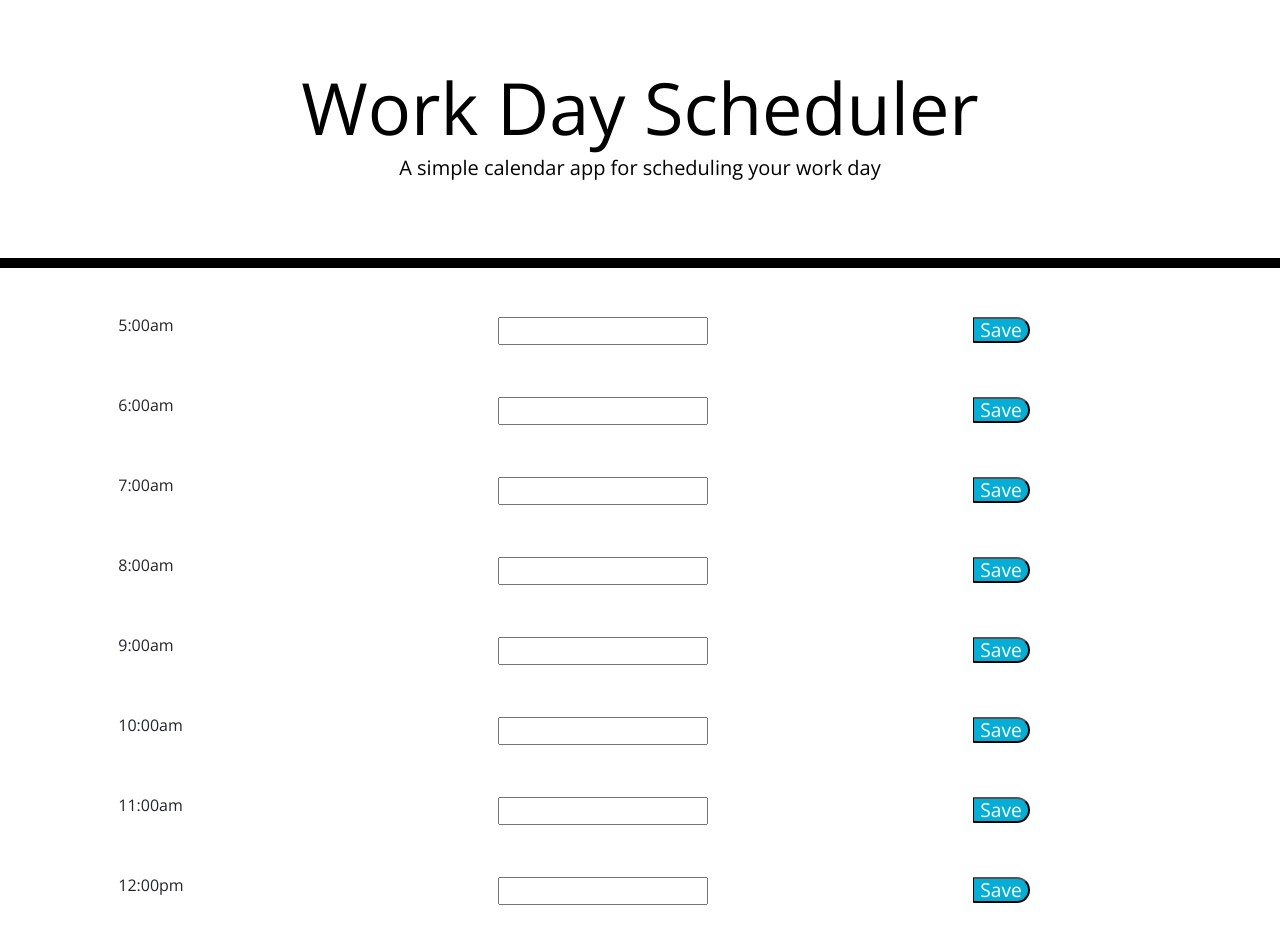
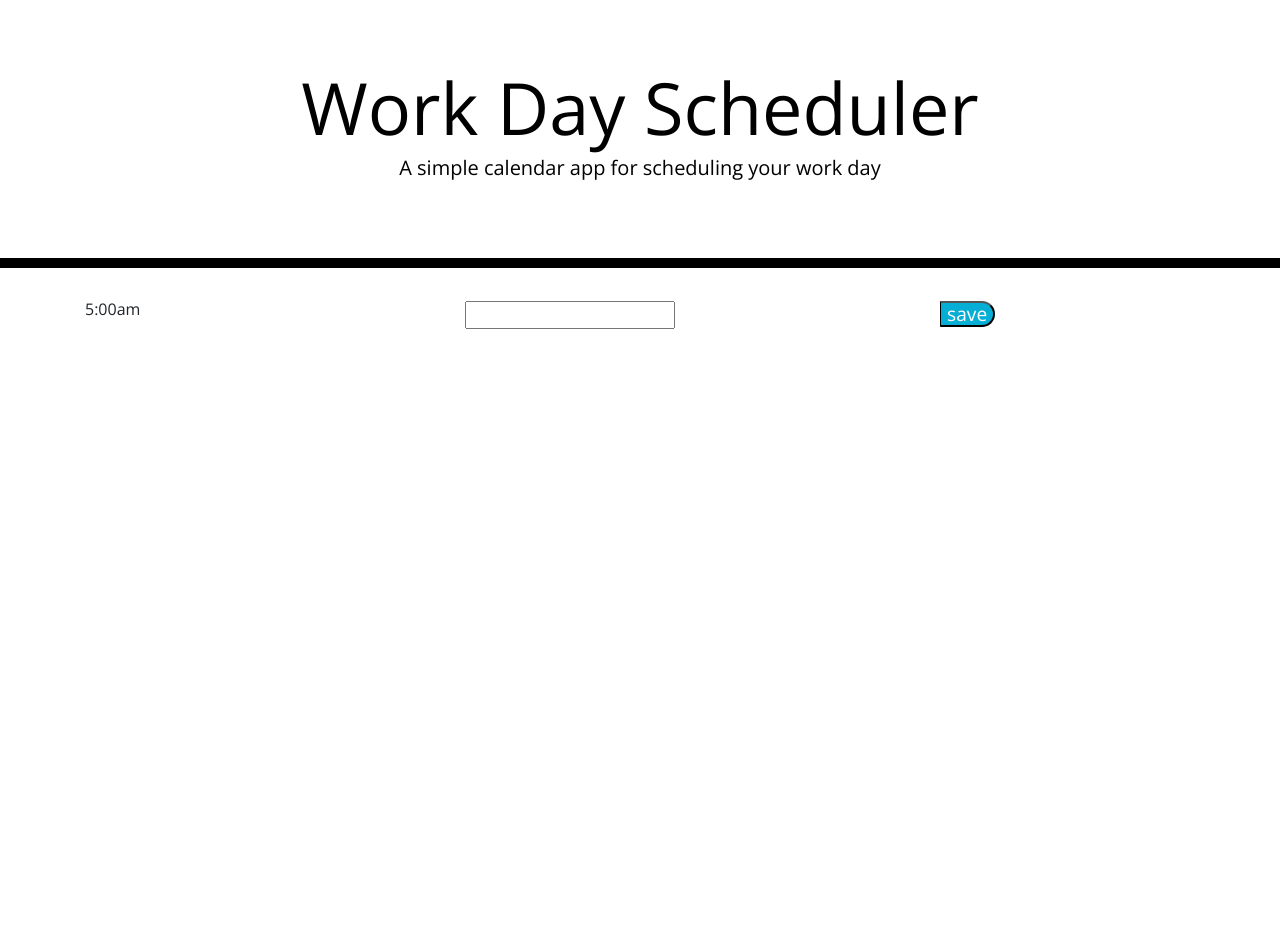
Before and after one commit to aroseca15/Work_Day_Planner, a plain HTML site: page index.html in a window 1280 px wide. Shown: the top 943 px of the page. After the commit the page ends 800 px from the top, so only its background shows below. Drawn offline with nearby package versions, Linux system fonts and the light colour scheme.

Commit message:
Created JQuery elements

```diff
--- a/index.html
+++ b/index.html
@@ -20,7 +20,7 @@
     <p id="currentDay" class="lead"></p>
   </header>
   <main class="container">
-    <section class="row">
+    <!-- <section class="row">
       <div class="col-md-4">
         5:00am
       </div>
@@ -224,7 +224,7 @@
         <button class="save-btn" date-time='9pm' id="save">Save</button>
       </div>
     </section>
-
+ -->
 
 
 
@@ -239,9 +239,11 @@
 
 
   </main>
+
+  <script src="https://code.jquery.com/jquery-3.4.1.min.js"></script>
+
+  <script src="https://cdnjs.cloudflare.com/ajax/libs/moment.js/2.24.0/moment.min.js"></script>
   <script src="script.js"></script>
-  <script src="https://code.jquery.com/jquery-3.4.1.min.js"></script>
-  <script src="https://cdnjs.cloudflare.com/ajax/libs/moment.js/2.24.0/moment.min.js"></script>
 </body>
 
 </html>
--- a/script.js
+++ b/script.js
@@ -3,3 +3,44 @@ let currentDay;
 const today = Date.parse(new Date());
 currentDay = today;
 console.log(today);
+
+
+
+
+
+/*
+<section class="row">
+    <div class="col-md-4">
+    5:00am
+    </div>
+    <div class="col-md-5">
+        <input type="text" class="input" id="5am">
+        </div>
+    <div class="col-md-3">
+        <button class="save-btn" date-time='5am' id="save">Save</button>
+        </div>
+</section>
+*/
+
+let container = $('.container')
+let time;
+time = '5:00am'
+let newRow = $('<section>').addClass('row');
+let hourCell = $('<div>').addClass('col-md-4');
+hourCell.text(time);
+newRow.append(hourCell);
+
+let inputCell = $('<div>').addClass('col-md-5');
+let input = $('<input type = "text">');
+input.addClass('input');
+input.attr('id', time);
+inputCell.append(input);
+newRow.append(inputCell);
+
+let saveBtnCell = $('<div>').addClass('col-md-3');
+let saveBtn = $('<button>').addClass('save-btn');
+saveBtn.attr('date-time', time);
+saveBtn.text('save');
+saveBtnCell.append(saveBtn);
+newRow.append(saveBtnCell);
+container.append(newRow);
```
